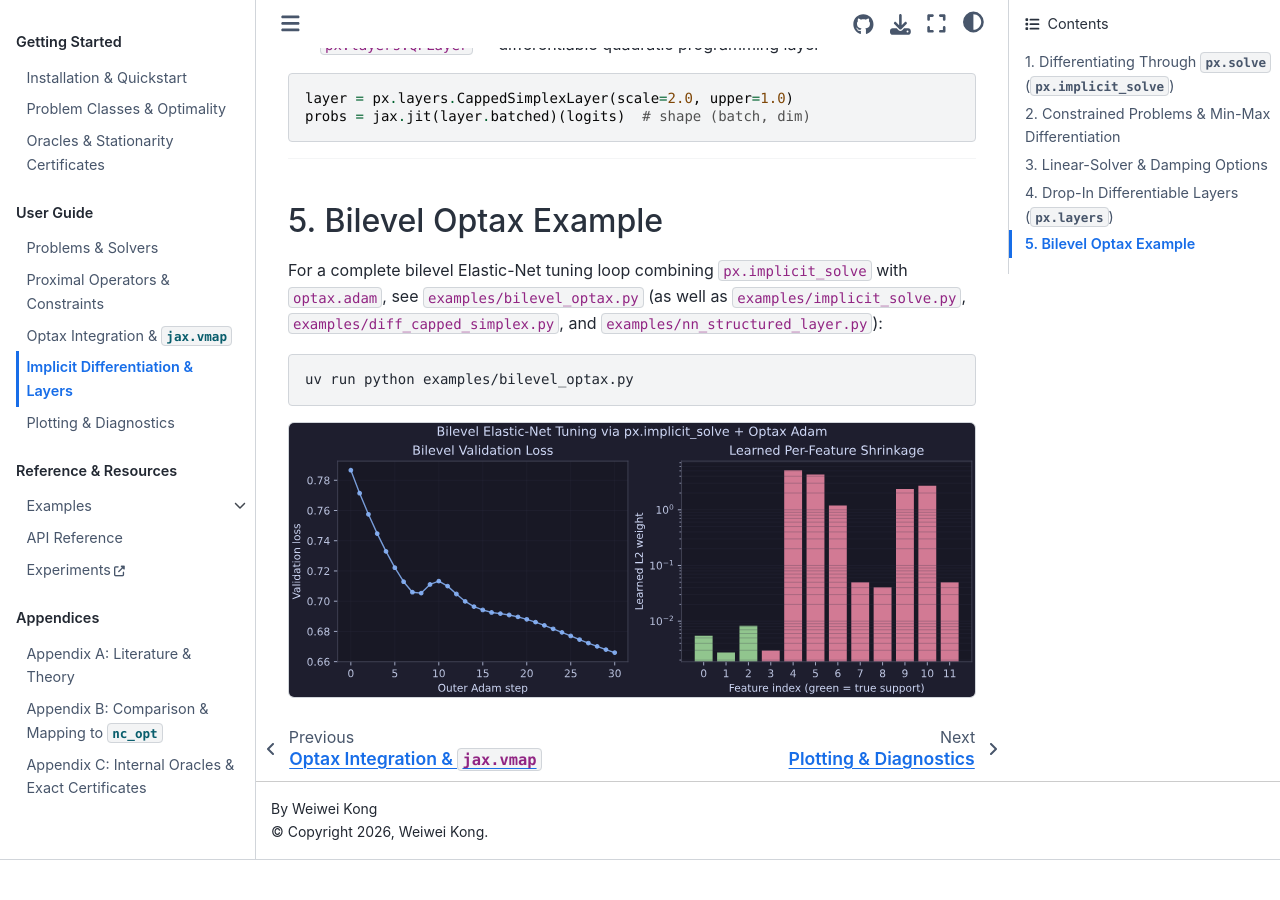
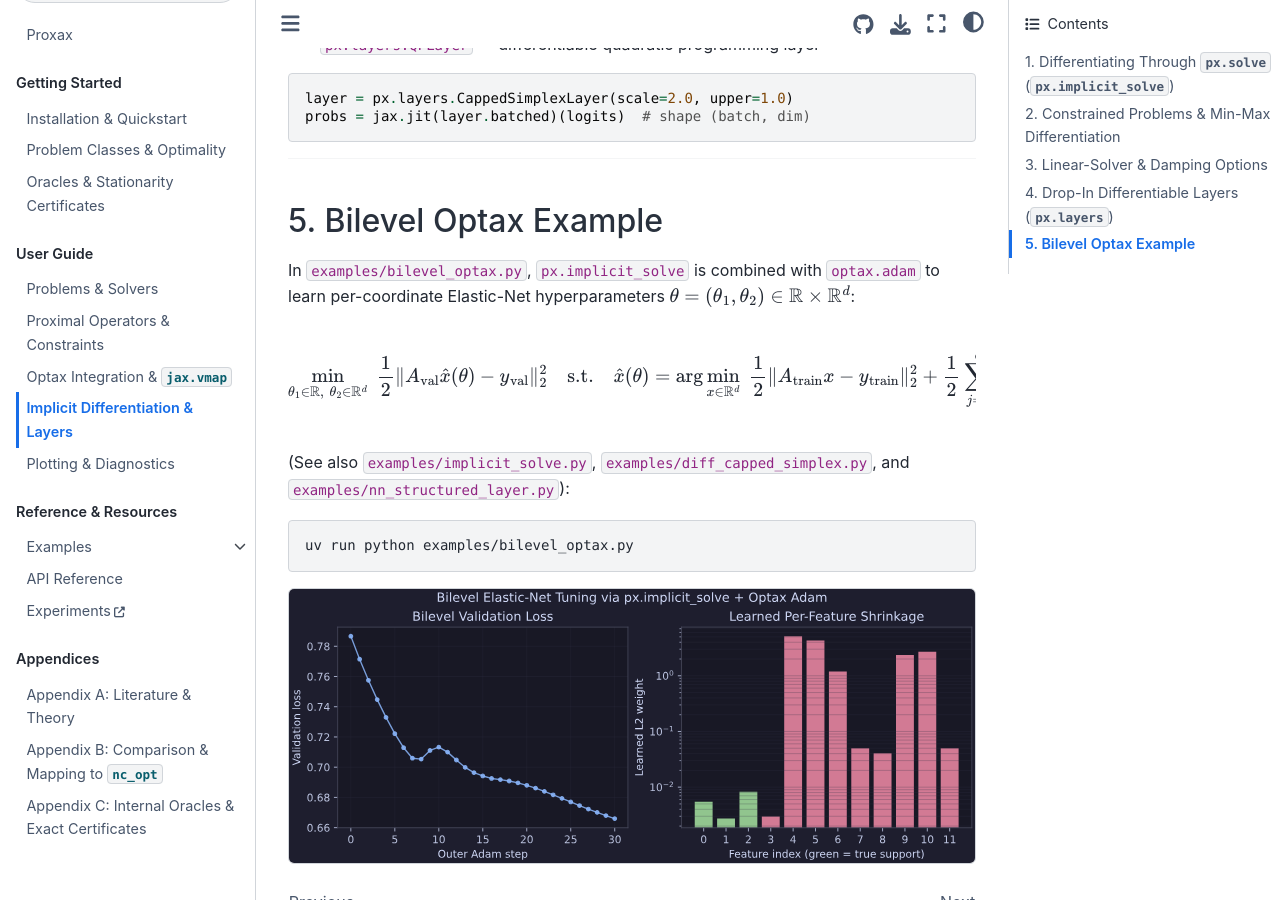
Before and after one commit to wwkong/proxax, a Sphinx documentation site: the page built from docs/guide/implicit_diff.md, in a window 1280 px wide and 900 px high, scrolled down 2556 px. Built offline with Sphinx 7.4.7 and the Sphinx Book theme 1.1.4, drawn with Linux system fonts in a browser that asks for light colours; before the commit the page ends 3416 px from its top, so only the background shows below that.

Commit message:
Add bilevel Elastic-Net formulation to Implicit Differentiation guide

````diff
--- a/docs/guide/implicit_diff.md
+++ b/docs/guide/implicit_diff.md
@@ -103,9 +103,13 @@ probs = jax.jit(layer.batched)(logits)  # shape (batch, dim)
 
 ## 5. Bilevel Optax Example
 
-For a complete bilevel Elastic-Net tuning loop combining `px.implicit_solve`
-with `optax.adam`, see `examples/bilevel_optax.py` (as well as
-`examples/implicit_solve.py`, `examples/diff_capped_simplex.py`, and
+In `examples/bilevel_optax.py`, `px.implicit_solve` is combined with
+`optax.adam` to learn per-coordinate Elastic-Net hyperparameters
+$\theta = (\theta_1, \theta_2) \in \mathbb{R} \times \mathbb{R}^d$:
+
+$$\min_{\theta_1 \in \mathbb{R},\; \theta_2 \in \mathbb{R}^d} \; \frac{1}{2}\|A_{\text{val}} \hat{x}(\theta) - y_{\text{val}}\|_2^2 \quad \text{s.t.} \quad \hat{x}(\theta) = \arg\min_{x \in \mathbb{R}^d} \; \frac{1}{2}\|A_{\text{train}} x - y_{\text{train}}\|_2^2 + \frac{1}{2}\sum_{j=1}^d e^{\theta_{2,j}} x_j^2 + e^{\theta_1}\|x\|_1$$
+
+(See also `examples/implicit_solve.py`, `examples/diff_capped_simplex.py`, and
 `examples/nn_structured_layer.py`):
 
 ```bash
````
